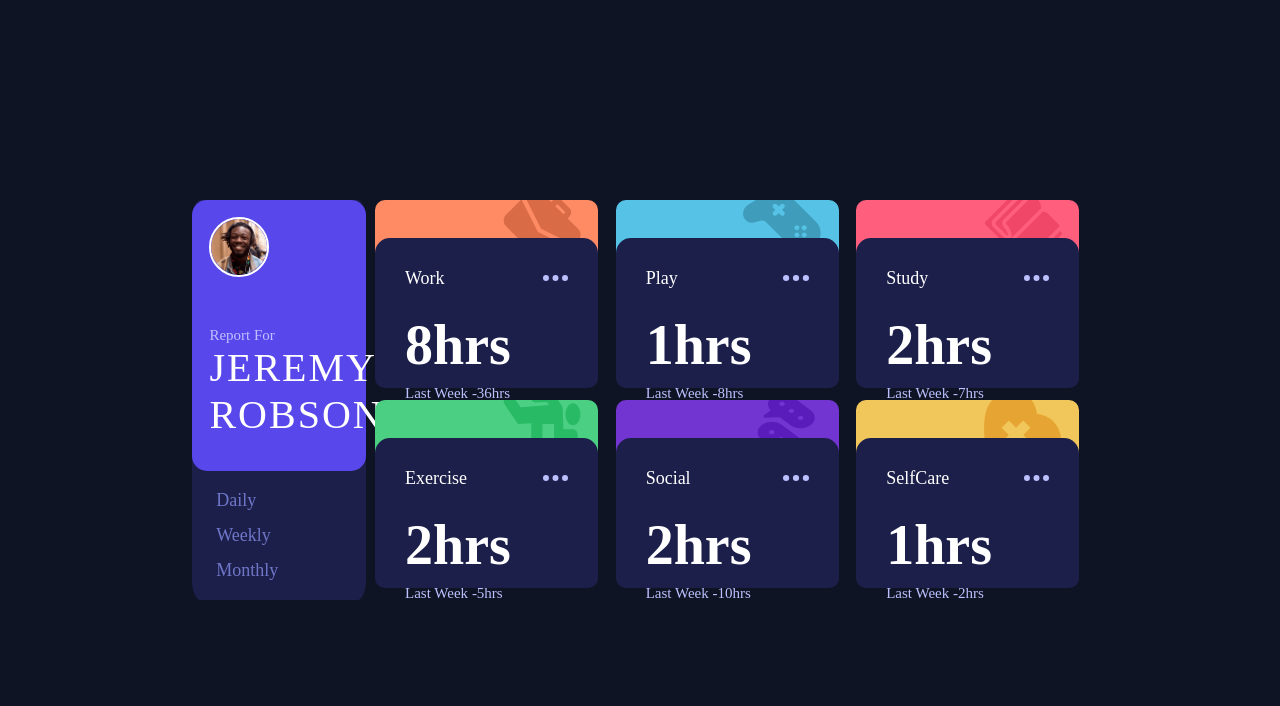
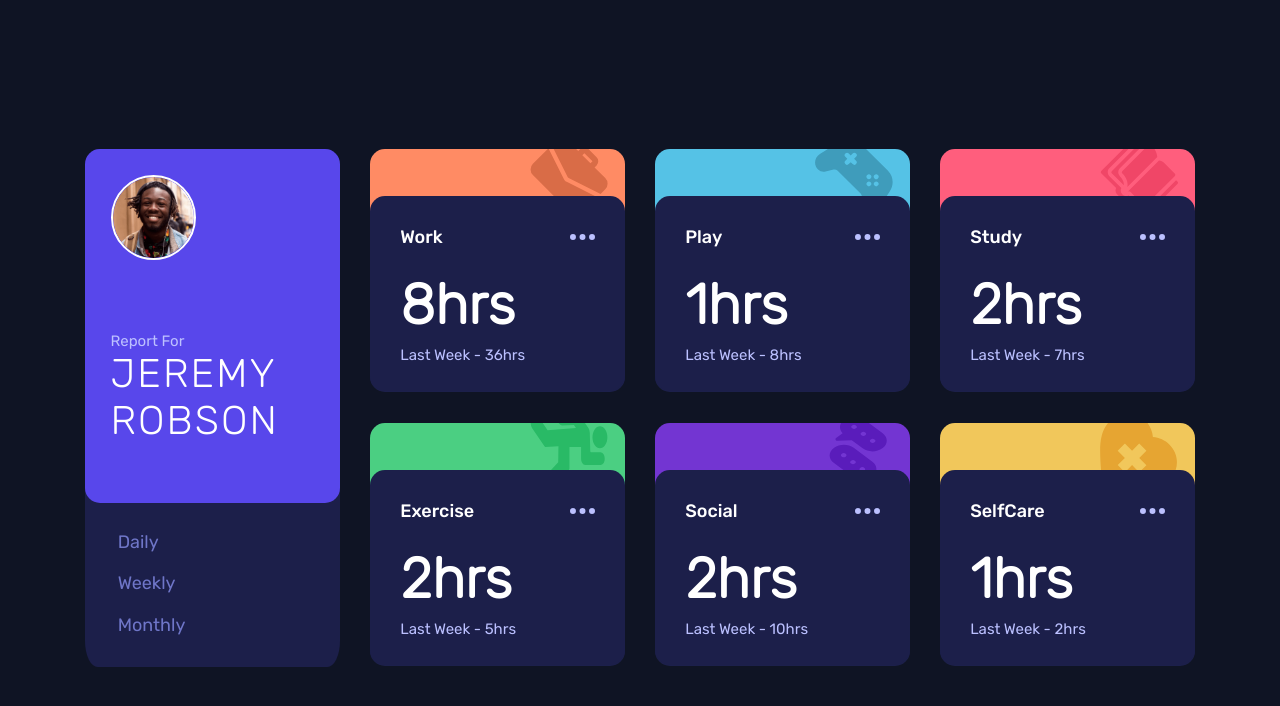
Before and after one commit to fadyjan/time-tracking-dashboard, a React (Create React App) app: page / in a window 1280 px wide. Shown: the top 706 px of the page. Built offline with nearby package versions, Linux system fonts and the light colour scheme.

Commit message:
Final touches

```diff
--- a/src/App.css
+++ b/src/App.css
@@ -2,37 +2,38 @@
   text-align: center;
 }
 
-.App-logo {
-  height: 40vmin;
-  pointer-events: none;
+
+#MainContainer {
+  border-radius: 2%;
+  display: flex;
+  column-gap: 30px;
+  width: 1110px;
+  height: 518px;
 }
 
-@media (prefers-reduced-motion: no-preference) {
-  .App-logo {
-    animation: App-logo-spin infinite 20s linear;
-  }
+
+
+#DetailsContainer{
+  display: flex;
+  flex-direction: row;
+  flex-wrap: wrap;
+  justify-content: space-between;
+  flex-basis: 74.3%;
+  row-gap: 30px;
 }
 
-.App-header {
-  background-color: #282c34;
-  min-height: 100vh;
-  display: flex;
-  flex-direction: column;
-  align-items: center;
-  justify-content: center;
-  font-size: calc(10px + 2vmin);
-  color: white;
+
+.Comparrison{
+  font-size: 12px;
+
 }
 
-.App-link {
-  color: #61dafb;
+@media (max-width:600px) {
+    #MainContainer{
+      row-gap: 24px;
+      margin-top: 81px;
+      height: 100%;
+      width: 90%;
+      flex-direction: column;
+    }
 }
-
-@keyframes App-logo-spin {
-  from {
-    transform: rotate(0deg);
-  }
-  to {
-    transform: rotate(360deg);
-  }
-}
--- a/src/App.js
+++ b/src/App.js
@@ -25,7 +25,7 @@ function App() {
           DailyHours: "8hrs",
           WeeklyHours: "40hrs",
           MonthlyHours: "160hrs",
-          LastWeek: "-36hrs",
+          LastWeek: " - 36hrs",
           Icon: Worklogo,
         },
         {
@@ -33,7 +33,7 @@ function App() {
           DailyHours: "1hrs",
           WeeklyHours: "7hrs",
           MonthlyHours: "28hrs",
-          LastWeek: "-8hrs",
+          LastWeek: " - 8hrs",
           Icon: playlogo,
         },
         {
@@ -41,7 +41,7 @@ function App() {
           DailyHours: "2hrs",
           WeeklyHours: "14hrs",
           MonthlyHours: "56hrs",
-          LastWeek: "-7hrs",
+          LastWeek: " - 7hrs",
           Icon: Studylogo,
         },
         {
@@ -49,7 +49,7 @@ function App() {
           DailyHours: "2hrs",
           WeeklyHours: "10hrs",
           MonthlyHours: "40hrs",
-          LastWeek: "-5hrs",
+          LastWeek: " - 5hrs",
           Icon: exerciselogo,
         },
         {
@@ -57,7 +57,7 @@ function App() {
           DailyHours: "2hrs",
           WeeklyHours: "14hrs",
           MonthlyHours: "56hrs",
-          LastWeek: "-10hrs",
+          LastWeek: " - 10hrs",
           Icon: Sociallogo,
         },
         {
@@ -65,7 +65,7 @@ function App() {
           DailyHours: "1hrs",
           WeeklyHours: "7hrs",
           MonthlyHours: "28hrs",
-          LastWeek: "-2hrs",
+          LastWeek: " - 2hrs",
           Icon: SelfCarelogo,
         },
       ],
@@ -79,7 +79,7 @@ function App() {
     setLoading(state)
     setInterval(()=>{
       setLoading(true)
-    },2500)
+    },2000)
   }
   return (
     <div id="App">
--- a/src/index.css
+++ b/src/index.css
@@ -1,17 +1,23 @@
 body {
   background-color: hsl(226, 43%, 10%);
-  margin: 0;
-  font-family: -apple-system, BlinkMacSystemFont, 'Segoe UI', 'Roboto', 'Oxygen',
-    'Ubuntu', 'Cantarell', 'Fira Sans', 'Droid Sans', 'Helvetica Neue',
-    sans-serif;
-  -webkit-font-smoothing: antialiased;
-  -moz-osx-font-smoothing: grayscale;
 }
 
-code {
-  font-family: source-code-pro, Menlo, Monaco, Consolas, 'Courier New',
-    monospace;
+@font-face {
+  font-family: "Rubik-Light";   /*Can be any text*/
+  src: local("Rubik-Light"),
+    url("./Fonts/Rubik-Light.ttf") format("truetype");
 }
+@font-face {
+  font-family: "Rubik-Medium";   /*Can be any text*/
+  src: local("Rubik-Medium"),
+    url("./Fonts/Rubik-Medium.ttf") format("truetype");
+}
+@font-face {
+  font-family: "Rubik-Regular";   /*Can be any text*/
+  src: local("Rubik-Regular"),
+    url("./Fonts/Rubik-Regular.ttf") format("truetype");
+}
+
 
 #App{
   display: flex;
@@ -20,62 +26,3 @@ code {
   align-items: center;
 
 }
-
-#MainContainer {
-  border-radius: 2%;
-  display: flex;
-  justify-content: center;
-  width: 70%;
-  height: 50%;
-  align-items: stretch;
-}
-
-
-
-#DetailsContainer{
-  flex-grow: 3;
-
-  display: flex;
-  flex-direction: row;
-  flex-wrap: wrap;
-  justify-content: space-around;
-  align-items: normal;
-  align-content: stretch;
-}
-
-#DetailsContainer > div{
-  width: 24%;
-  /* background-color: hsl(235, 46%, 20%); */
-  color: white;
-  border-radius: 10px;
-}
-
-.Comparrison{
-  font-size: 12px;
-
-}
-
-.CCOntainer{
-  display: flex;
-  flex-direction: column;
-  background-color: orange;
-  margin: 1%;
-}
-
-.BgColorContainer{
-  flex-grow: 3;
-}
-
-.StatsDiv{
-  border-radius: 10px;
-  height: 80%;
-  background-color: hsl(235, 46%, 20%);
-}
-
-/* .Title {
-  margin-left: 10%;
-} */
-
-.Test{
-  margin: 10%;
-}
```
